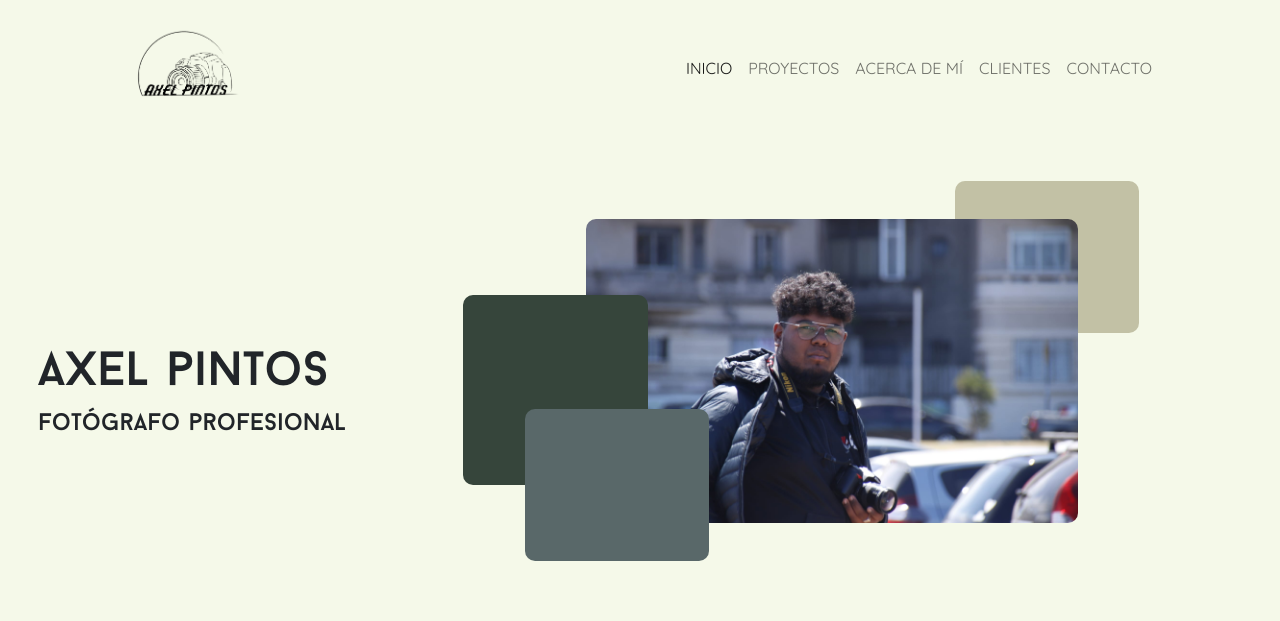
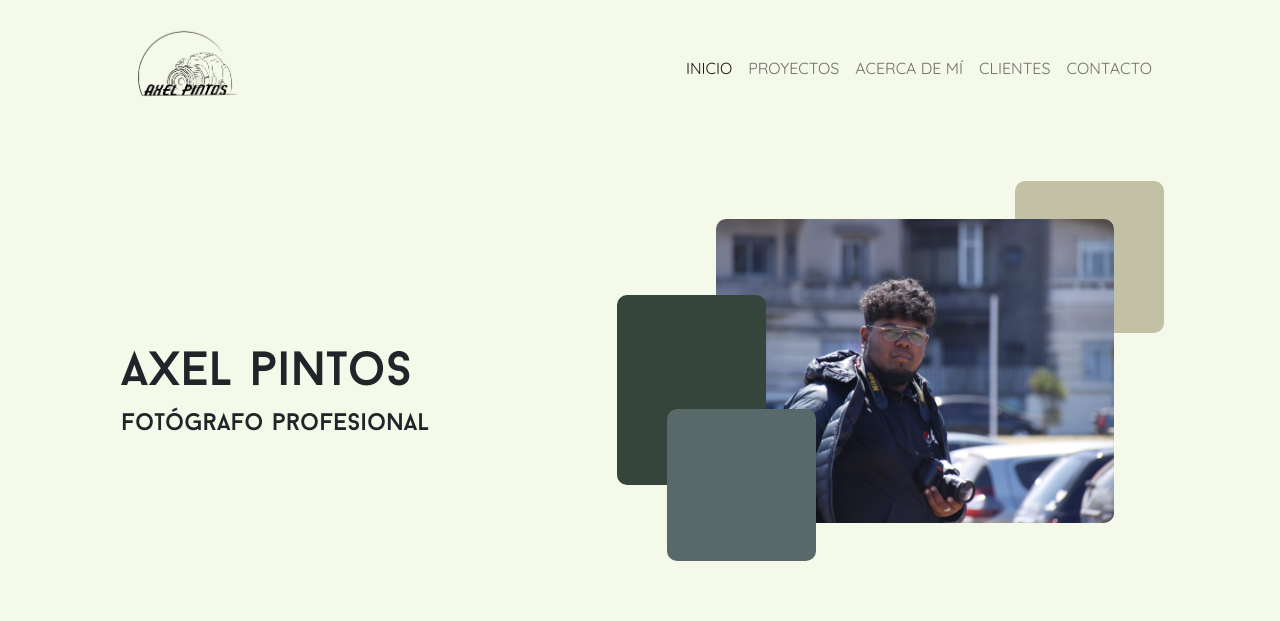
Before and after one commit to ianxoxo/preentrega3-ianbarutta, a website: page index.html in a window 1280 px wide. Shown: the top 621 px of the page. Drawn offline with nearby package versions, Linux system fonts and the light colour scheme; a script that the page names is missing.

Commit message:
Finally solved linking problems

```diff
--- a/scss/base/_fonts.scss
+++ b/scss/base/_fonts.scss
@@ -50,3 +50,9 @@ h4 {
 .title h3 {
     font-size: pxToRem(19);
 }
+
+@media screen and (min-width:1024px){
+    .footer {
+        font-size: pxToRem(20);
+    }
+}
--- a/scss/layout/_grid.scss
+++ b/scss/layout/_grid.scss
@@ -235,7 +235,7 @@
 
 @media screen and (min-width:1200px) {
     .grid-container {
-        grid-template-columns: auto 70%;
+        grid-template-columns: auto 57%;
     }
 
 
```
Also changed, not shown: css/style.css.
